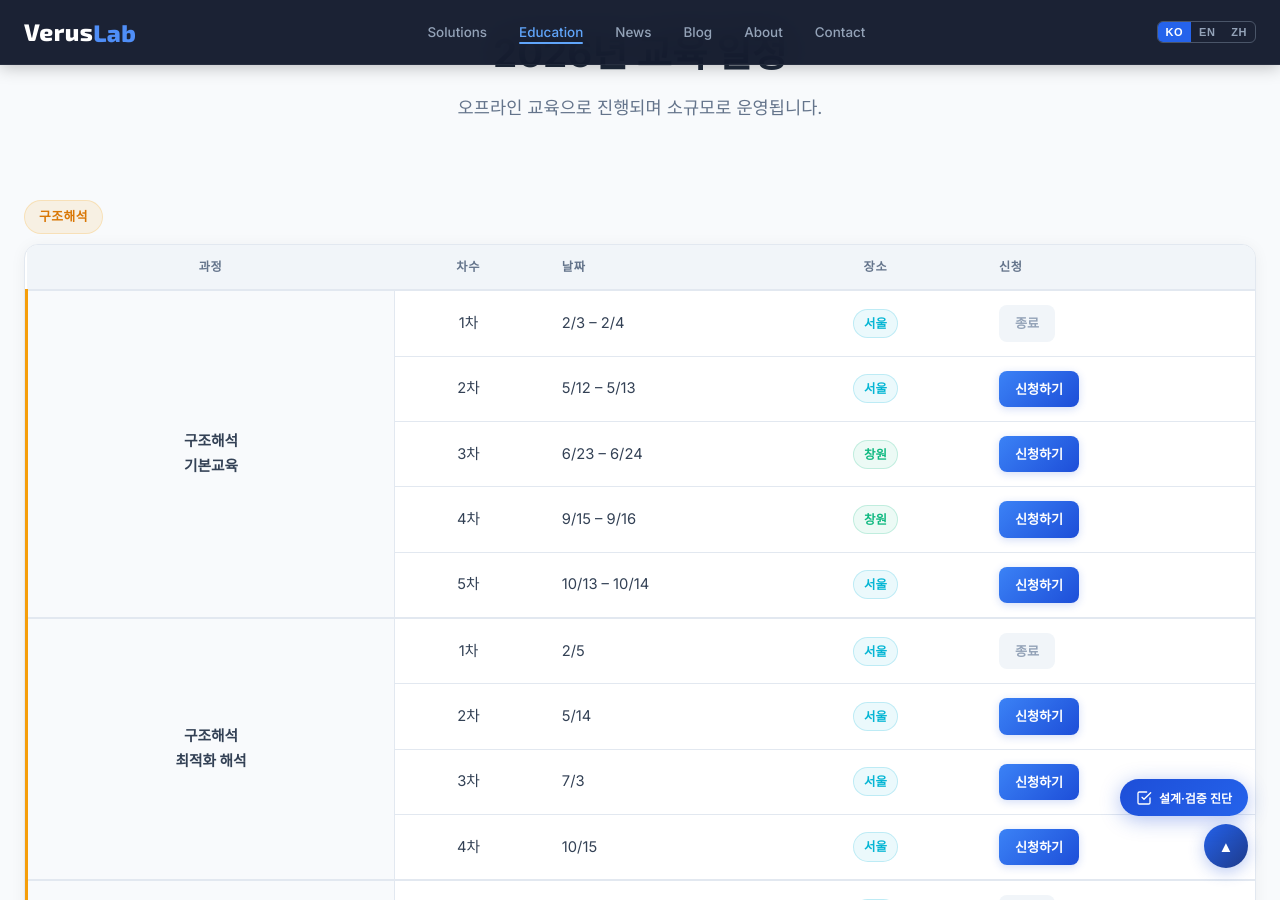
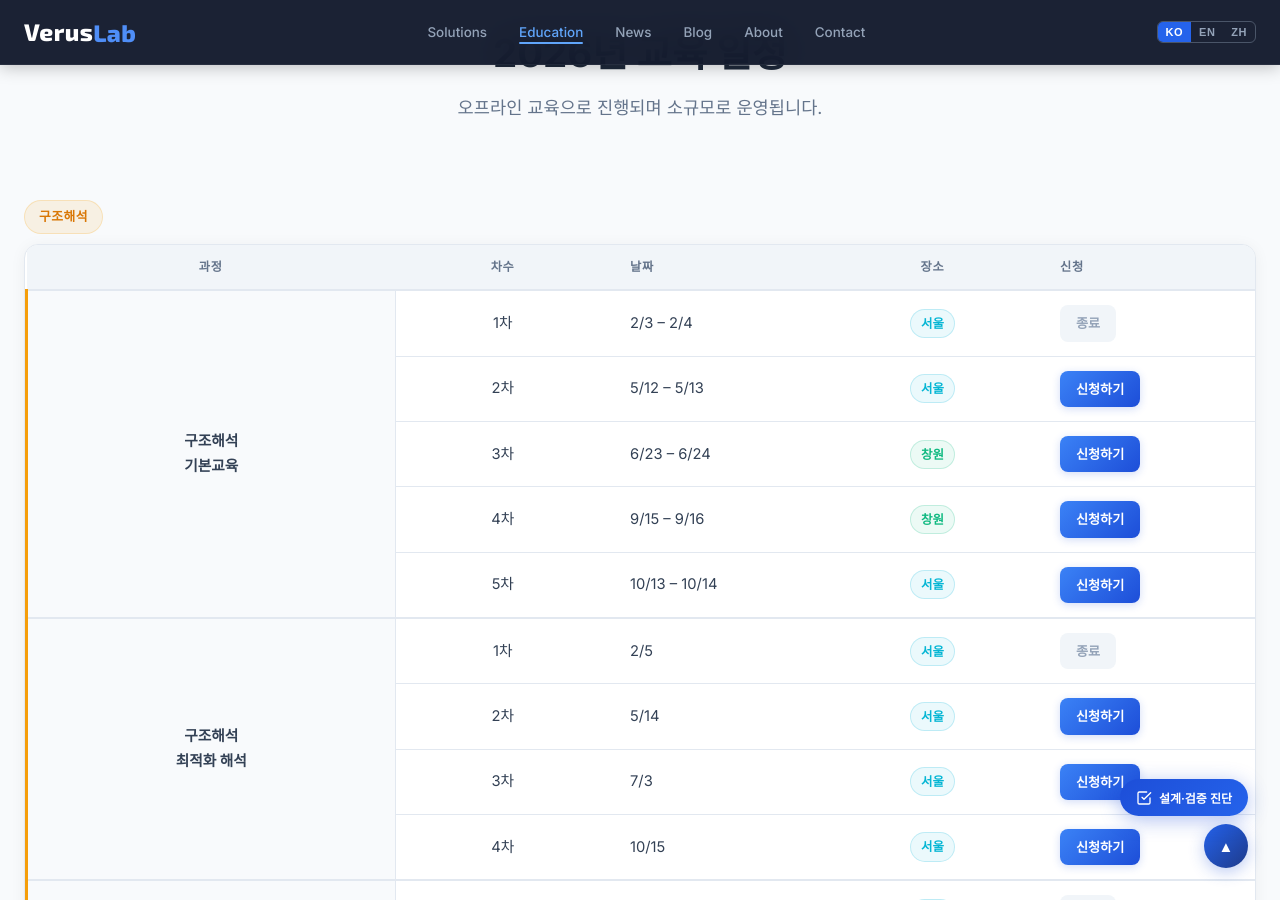
Before and after one commit to VerusLab-KR/Homepage, a Jekyll site: the page built from education/index.html, in a window 1280 px wide and 900 px high, scrolled down 1688 px. Built offline with Jekyll 4.4.1, drawn with Linux system fonts in a browser that asks for light colours.

Commit message:
과정 30% proportional, remaining 4 columns split equally
Co-Authored-By: Claude Sonnet 4.6 <noreply@anthropic.com>

```diff
--- a/education/index.html
+++ b/education/index.html
@@ -267,11 +267,11 @@ h2{font-size:clamp(1.6rem,3vw,2.4rem);font-weight:700;line-height:1.2;margin-bot
     <div class="schedule-wrap reveal">
       <table class="schedule-table structural">
         <colgroup>
-          <col style="width:160px">
-          <col style="width:64px">
-          <col style="width:100px">
-          <col style="width:90px">
-          <col style="width:120px">
+          <col style="width:30%">
+          <col>
+          <col>
+          <col>
+          <col>
         </colgroup>
         <thead>
           <tr>
@@ -374,11 +374,11 @@ h2{font-size:clamp(1.6rem,3vw,2.4rem);font-weight:700;line-height:1.2;margin-bot
     <div class="schedule-wrap reveal">
       <table class="schedule-table fluid">
         <colgroup>
-          <col style="width:160px">
-          <col style="width:64px">
-          <col style="width:100px">
-          <col style="width:90px">
-          <col style="width:120px">
+          <col style="width:30%">
+          <col>
+          <col>
+          <col>
+          <col>
         </colgroup>
         <thead>
           <tr>
```
